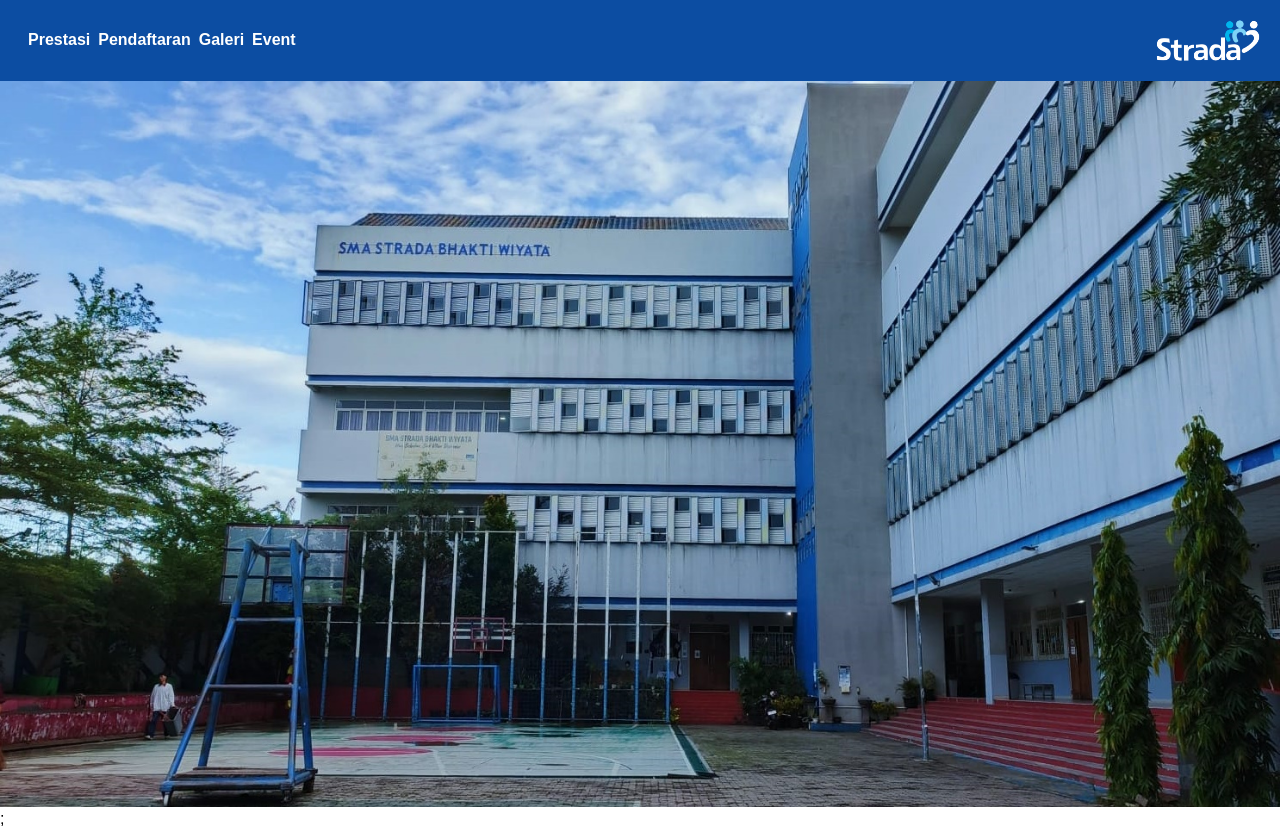
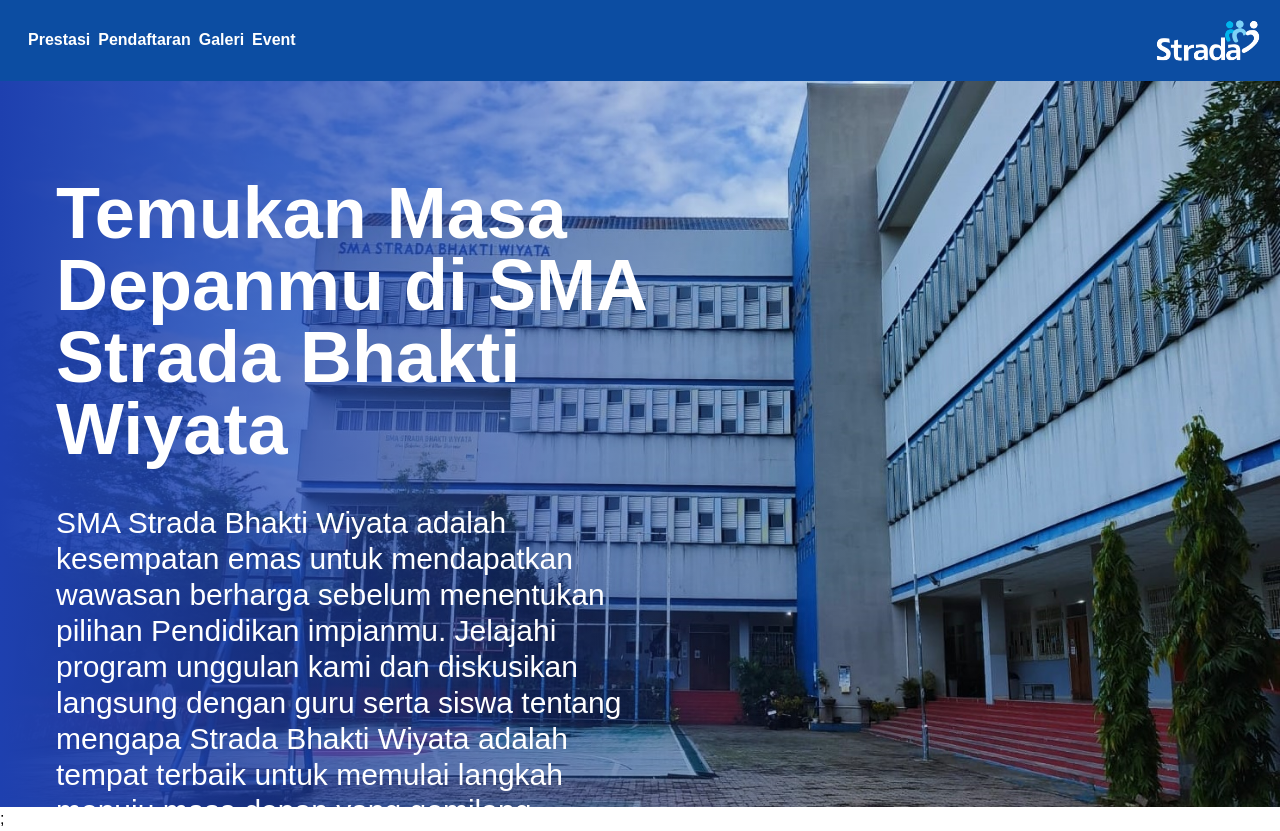
Before and after one commit to aspectxlol/bw-rewrite, a Next.js app: page / in a window 1280 px wide. Built offline with nearby package versions, Linux system fonts and the light colour scheme.

Commit message:
finnaly hero done

```diff
--- a/src/components/navbar.tsx
+++ b/src/components/navbar.tsx
@@ -2,7 +2,7 @@
 
 export default function Navbar() {
   return (
-    <nav className="flex flex-row w-full p-2 bg-PrimaryNav text-white justify-between sticky top-0">
+    <nav className="flex flex-row w-full p-2 bg-PrimaryNav text-white justify-between sticky top-0 z-40">
       <div id="links" className="p-5">
         <ol className="flex flex-row font-bold gap-2">
           <li><a href="/prestasi">Prestasi</a></li>
--- a/src/pages/index.tsx
+++ b/src/pages/index.tsx
@@ -5,13 +5,21 @@
     <div
       className={``}
     >
+      <div id={'hero'} className={"h-1/4 relative"}>
         <Image
           src="/assets/Hero-image.jpg"
           alt="Hero Image"
           width={1920}
           height={500}
-        className="w-full"
+          className="w-full relative top-0 left-0 z-0"
         />
+        <div className={"top-0 bg-gradient-to-r from-blue-800 absolute left-0 z-10 p-14 pr-48 w-2/3 h-full"}>
+          <div className='left-0 w-full h-full text-white relative top-10'>
+            <h1 className={"text-7xl font-bold"}>Temukan Masa Depanmu di SMA Strada Bhakti Wiyata</h1>
+            <p className={"text-3xl mt-10"}>SMA Strada Bhakti Wiyata adalah kesempatan emas untuk mendapatkan wawasan berharga sebelum menentukan pilihan Pendidikan impianmu. Jelajahi program unggulan kami dan diskusikan langsung dengan guru serta siswa tentang mengapa Strada Bhakti Wiyata adalah tempat terbaik untuk memulai langkah menuju masa depan yang gemilang.</p>
+          </div>
+        </div>
+      </div>
     </div>
   );
 }
```
Lines whose indentation alone changed are shown as unchanged.
